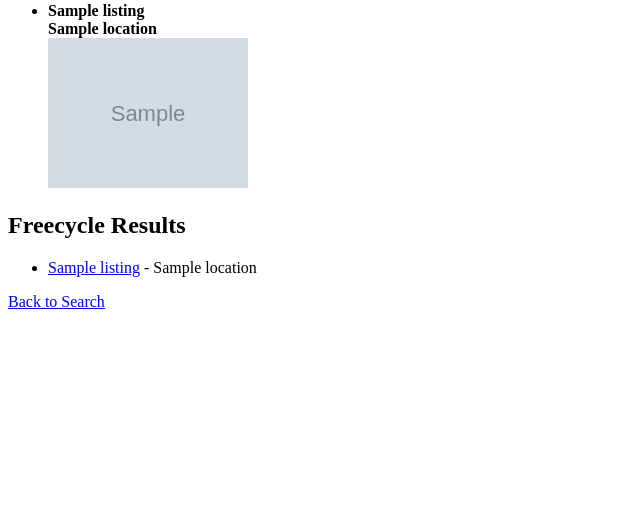
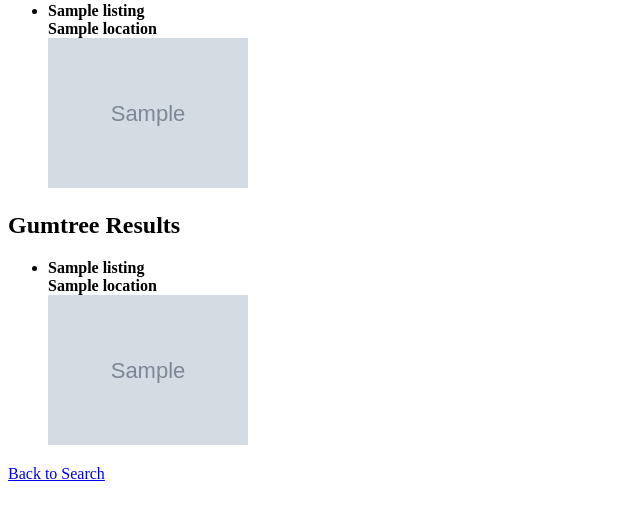
Before and after one commit to Charoula-Kyriakides/web-app, a Flask app: template templates/results.html in a window 1280 px wide. Shown: the part 125-645 px from the top of the page, without its empty margins (0-640 px from the left). Run offline with Flask 3, Linux system fonts and the light colour scheme; the template is opened without the code that fills it: most values are stand-ins (such as "Sample title", 1, 10 or a date in 2020); grey boxes marked "Sample" are stand-in pictures.

Commit message:
Modified results.html to display all the gumtree results

```diff
--- a/templates/results.html
+++ b/templates/results.html
@@ -20,11 +20,16 @@
             </li>
         {% endfor %}
     </ul>
-    <h2>Freecycle Results</h2>
+    <h2>Gumtree Results </h2>
     <ul>
-        {% for listing in freecycle_results %}
+        {% for listing in gumtree_results %}
             <li>
-                <a href="{{ listing.link }}">{{ listing.title }}</a> - {{ listing.location }}
+                <strong>{{listing.name}} </strong>
+                <br>
+                <strong>{{listing.location}} </strong> <br>
+                <a href="{{ listing.link }}">
+                    <img src="{{listing.image}}" alt="{{ listing.name }}" width="200">
+                </a>
             </li>
         {% endfor %}
     </ul>
```
